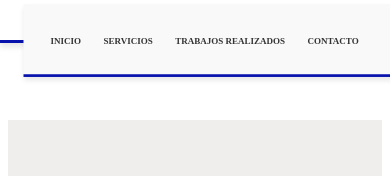
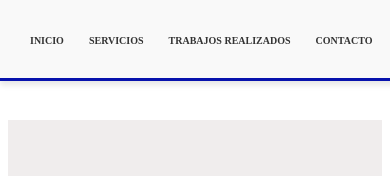
Before and after one commit to EspartaGym/alusur.github.io, a plain HTML site: page index.html in a window 390 px wide. Shown: the part 80-256 px from the top of the page. Drawn offline with Linux system fonts and the light colour scheme.

Commit message:
Update estilos.css

```diff
--- a/estilos.css
+++ b/estilos.css
@@ -80,10 +80,9 @@ nav {
     position: absolute;
     top: 80px;
     left: 0;
-    width: 100%;
+    width: 90%;
     box-shadow: 0 4px 6px rgba(0, 0, 0, 0.1);
-    border-bottom: 3px solid #0712ad;
-    scale: 90%;
+    border-bottom: 3px solid #0712ad
   }
 
   .menu a{
```
